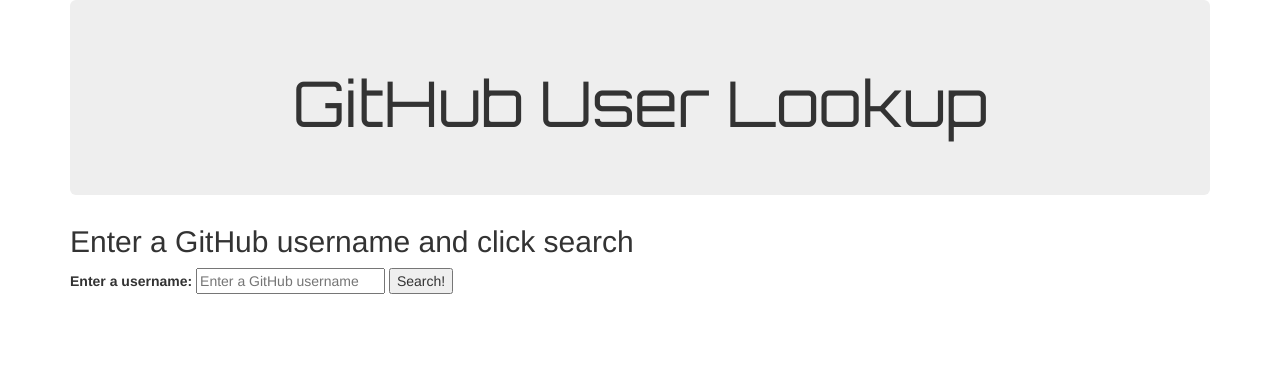
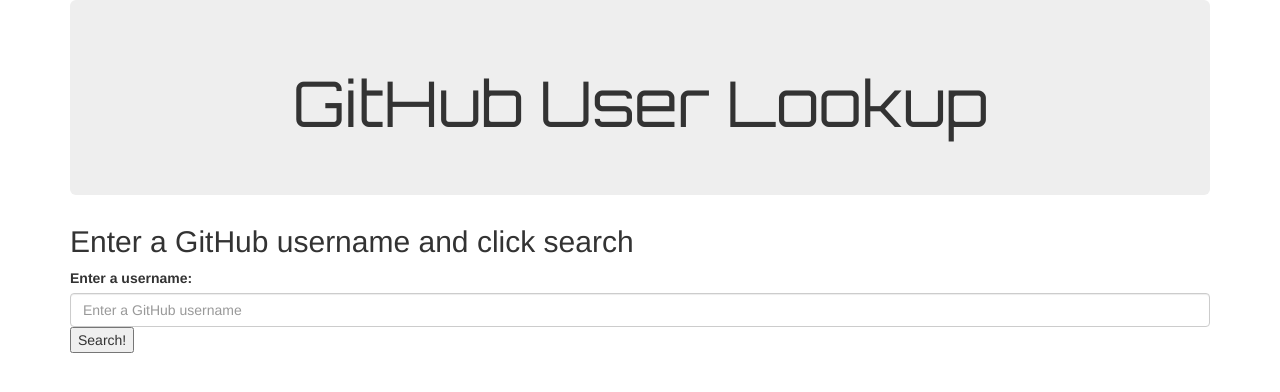
Before and after one commit to carolwanjohi/github-user-lookup, a website with bundled scripts: page index.html in a window 1280 px wide. Built offline with nearby package versions, Linux system fonts and the light colour scheme.

Commit message:
Change in section 3 Add class form control to input field in the form

```diff
--- a/index.html
+++ b/index.html
@@ -30,7 +30,7 @@
 
                 <label for="username">Enter a username:</label>
 
-                <input id="username" type="text" placeholder="Enter a GitHub username">
+                <input id="username" type="text" placeholder="Enter a GitHub username" class="form-control">
 
                 <button type="submit" id="username">Search!</button>
 
```
